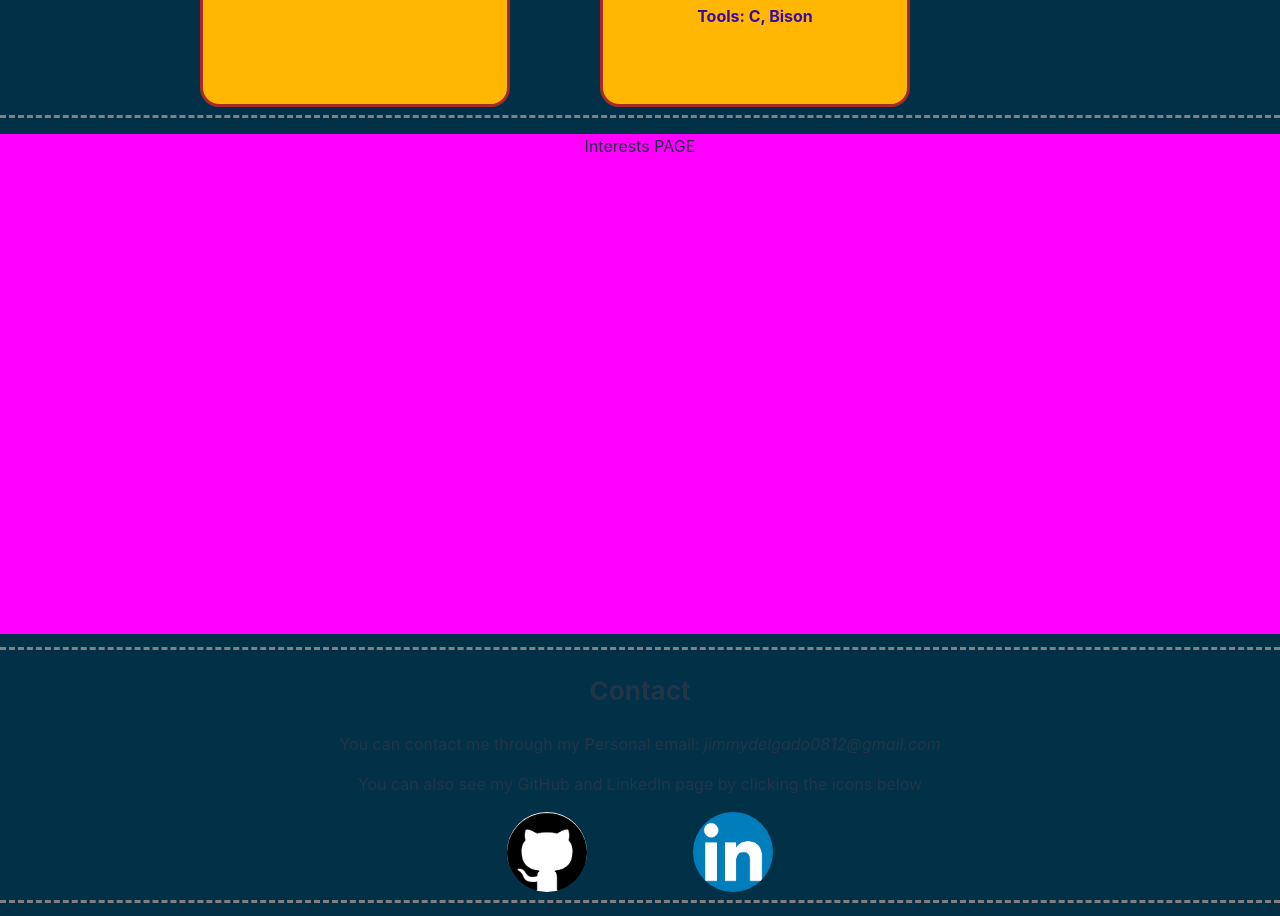
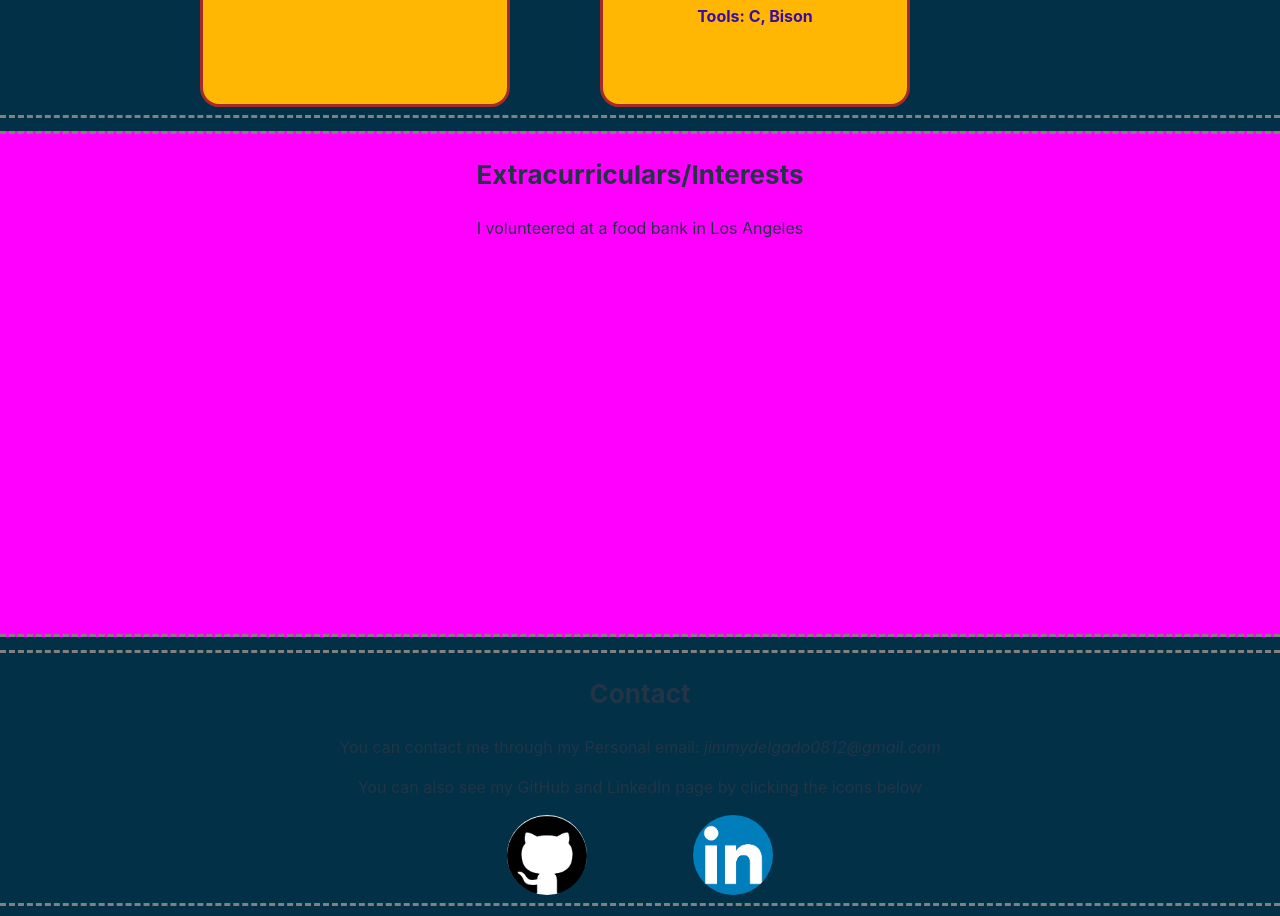
Before and after one commit to Maker424/CS110, a React (Vite) app in the folder ProfessionalWebsite/: page / in a window 1280 px wide. Shown: the part 1800-2716 px from the top of the page. Built offline with nearby package versions, Linux system fonts and the light colour scheme.

Commit message:
Begin Interests Section

```diff
--- a/ProfessionalWebsite/src/App.css
+++ b/ProfessionalWebsite/src/App.css
@@ -114,6 +114,12 @@ body {
 .Interests-Section {
   background-color: magenta;
   height: 500px;
+  margin-top: 1%;
+  margin-bottom: 1%;
+  border-top: grey;
+  border-top-style: dashed;
+  border-bottom: grey;
+  border-bottom-style: dashed;
 }
 
 .Contact-Section {
--- a/ProfessionalWebsite/src/components/Interests.jsx
+++ b/ProfessionalWebsite/src/components/Interests.jsx
@@ -1,9 +1,21 @@
 import React from 'react'
+import './Interests.css'
 
 const Interests = () => {
   return (
     <div className="Interests-Body">
-        <p>Interests PAGE</p>
+        <h2>Extracurriculars/Interests</h2>
+        <div className="Voluntereering">
+          <div className="FoodBank">
+            <p>I volunteered at a food bank in Los Angeles</p>
+          </div>
+        </div>
+        <div className="Anime">
+
+        </div>
+        <div className="Sports">
+
+        </div>
     </div>
   )
 }
```
Also changed, not shown: ProfessionalWebsite/src/components/Interests.css (added).
